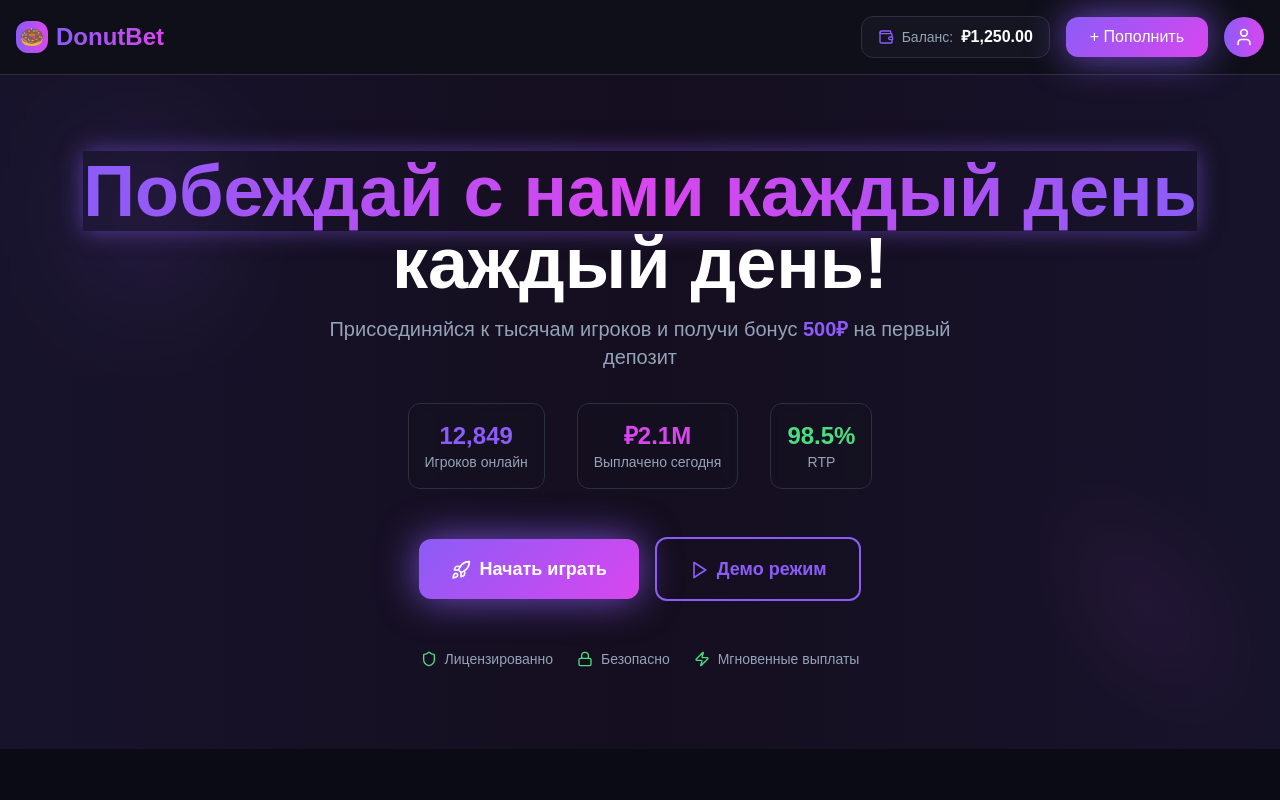
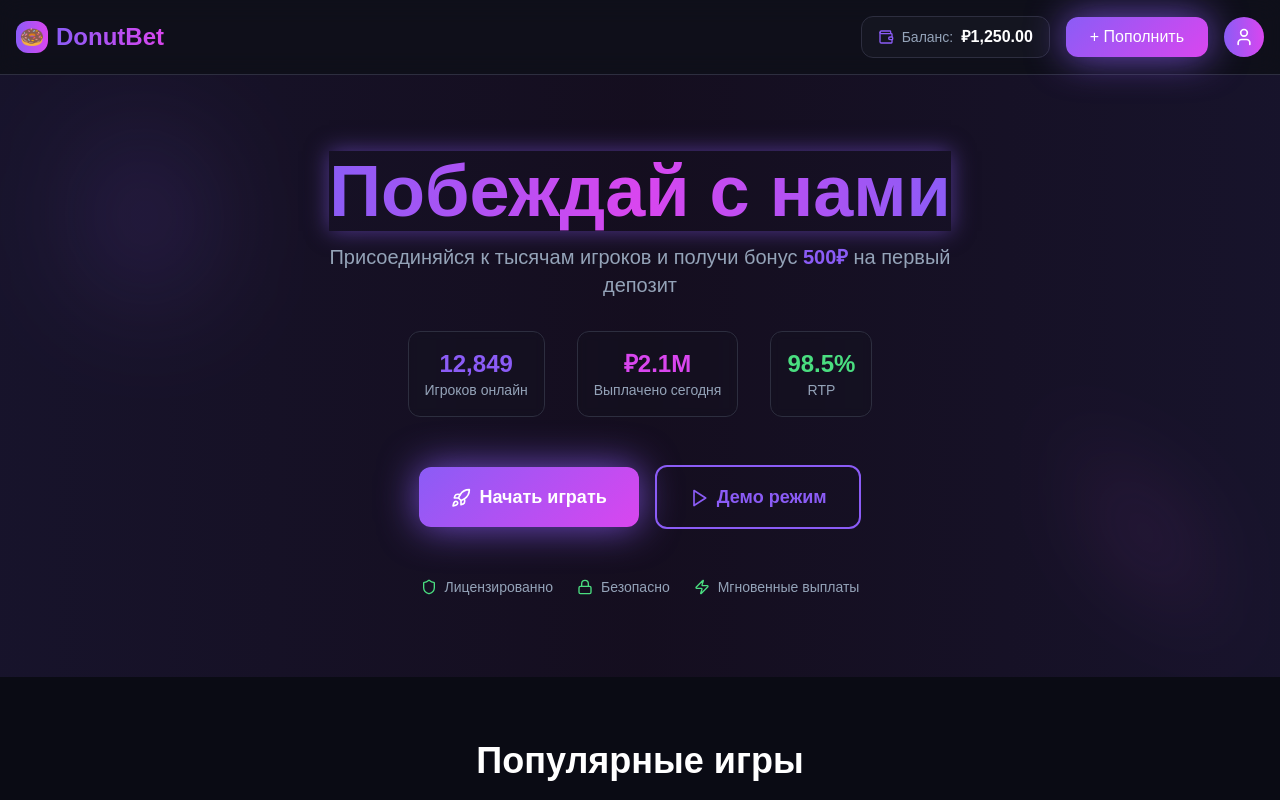
Before and after one commit to pr-poehali-dev/purple-black-game-site, a React (Vite) app: page / in a window 1280 px wide. Shown: the top 800 px of the page. Built offline with nearby package versions, Linux system fonts and the light colour scheme.

Commit message:
Добавить утреннюю мотивацию

```diff
--- a/src/components/HeroSection.tsx
+++ b/src/components/HeroSection.tsx
@@ -16,10 +16,8 @@ const HeroSection = () => {
         <div className="mb-8">
           <h1 className="text-5xl md:text-7xl font-bold mb-4">
             <span className="bg-gradient-to-r from-gaming-purple via-gaming-pink to-gaming-purple bg-clip-text text-transparent animate-pulse-glow">
-              Побеждай с нами каждый день
+              Побеждай с нами
             </span>
-            <br />
-            <span className="text-white">каждый день!</span>
           </h1>
           <p className="text-xl text-muted-foreground max-w-2xl mx-auto">
             Присоединяйся к тысячам игроков и получи бонус{" "}
```
